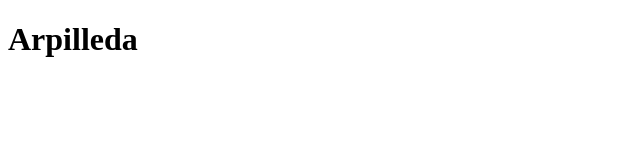
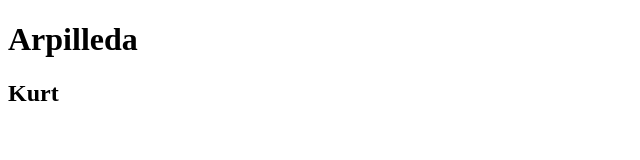
Before and after one commit to Bogie20/AppDev3, a plain HTML site: page index.html in a window 1280 px wide. Shown: the full height of the page, 0-640 px from the left. Drawn offline with Linux system fonts and the light colour scheme.

Commit message:
header Kurt

```diff
--- a/index.html
+++ b/index.html
@@ -8,5 +8,6 @@
 </head>
 <body>
     <h1> Arpilleda </h1>
+    <h2> Kurt </h2>
 </body>
 </html>
```
